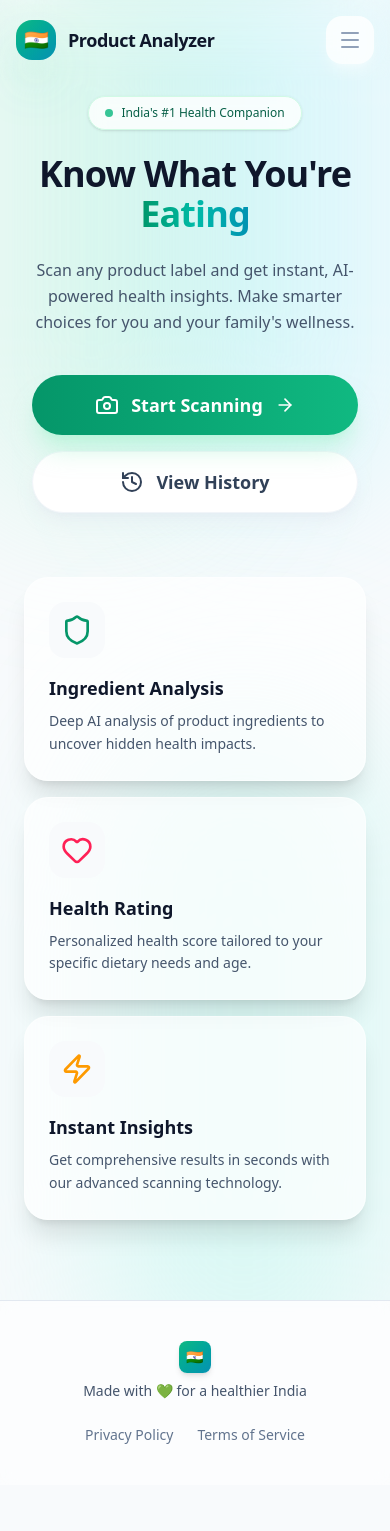
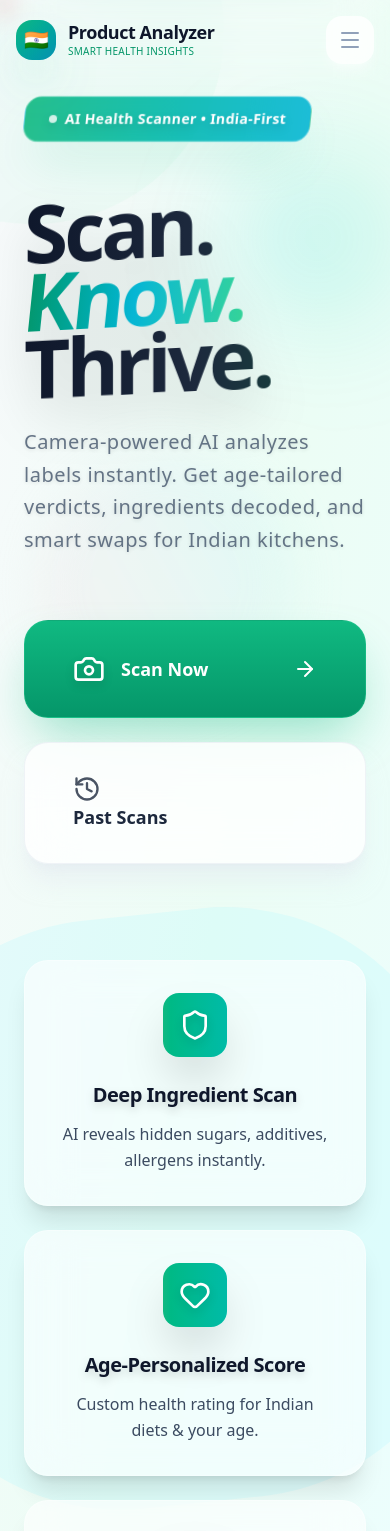
Before and after one commit to ShubhamPP04/product-analyzer, a Next.js app: page / in a window 390 px wide. Shown: the top 1531 px of the page. Before the commit the page ends 1485 px from the top, so only its background shows below. Built offline with nearby package versions, Linux system fonts and the light colour scheme.

Commit message:
feat: enhance animations and UI responsiveness across components

```diff
--- a/src/app/globals.css
+++ b/src/app/globals.css
@@ -67,39 +67,66 @@
 
 /* Custom Animations */
 @keyframes blob {
-  0% { transform: translate(0px, 0px) scale(1); }
+  0%, 100% { transform: translate(0, 0) scale(1); }
   33% { transform: translate(30px, -50px) scale(1.1); }
-  66% { transform: translate(-20px, 20px) scale(0.9); }
-  100% { transform: translate(0px, 0px) scale(1); }
+  66% { transform: translate(-20px, 20px) scale(0.95); }
 }
 
-.animate-blob {
-  animation: blob 7s infinite;
+@keyframes float {
+  0%, 100% { transform: translateY(0); }
+  50% { transform: translateY(-20px); }
 }
 
-.animation-delay-2000 {
-  animation-delay: 2s;
+@keyframes spin-slow {
+  from { transform: rotate(0deg); }
+  to { transform: rotate(360deg); }
 }
 
-.animation-delay-4000 {
-  animation-delay: 4s;
+@keyframes ping-slow {
+  0%, 100% { transform: scale(1); opacity: 1; }
+  50% { transform: scale(1.2); opacity: 0.5; }
 }
 
+.animate-blob { animation: blob 7s infinite; }
+.animation-delay-2000 { animation-delay: 2s; }
+.animate-float { animation: float 6s ease-in-out infinite; }
+.animate-spin-slow { animation: spin-slow 20s linear infinite; }
+.animate-ping-slow { animation: ping-slow 3s infinite; }
+
 @keyframes fade-in-up {
-  0% {
-    opacity: 0;
-    transform: translateY(20px);
-  }
-  100% {
-    opacity: 1;
-    transform: translateY(0);
-  }
+  0% { opacity: 0; transform: translateY(20px); }
+  100% { opacity: 1; transform: translateY(0); }
 }
 
-.animate-fade-in-up {
-  animation: fade-in-up 0.8s cubic-bezier(0.16, 1, 0.3, 1) forwards;
-}
-
+.animate-fade-in-up { animation: fade-in-up 0.8s cubic-bezier(0.16, 1, 0.3, 1) forwards; }
 .delay-100 { animation-delay: 100ms; }
 .delay-200 { animation-delay: 200ms; }
 .delay-300 { animation-delay: 300ms; }
+
+.biotech-terminal { font-family: "Rajdhani", "Orbitron", monospace; }
+.matrix-rain { background: linear-gradient(to bottom, transparent 0%, rgba(6, 184, 129, 0.03) 50%, transparent 100%); animation: matrix 20s linear infinite; }
+@keyframes matrix { 0% { background-position: 0 100%; } 100% { background-position: 0 0; } }
+.bg-scan-lines { background-image: linear-gradient(to bottom, transparent 49%, rgba(6, 184, 129, 0.05) 50%, transparent 51%), linear-gradient(to right, transparent 49%, rgba(6, 184, 129, 0.03) 50%, transparent 51%); background-size: 100% 4px, 4px 100%; }
+.glitch-hover { animation: glitch 0.3s infinite; }
+@keyframes glitch { 0%, 100% { transform: translate(0); } 20% { transform: translate(-1px, 1px); } 40% { transform: translate(-1px, -1px); } 60% { transform: translate(1px, 1px); } 80% { transform: translate(1px, -1px); } }
+.animate-terminal-flicker { animation: flicker 0.15s infinite alternate; }
+@keyframes flicker { 0% { opacity: 1; } 50% { opacity: 0.95; } 100% { opacity: 1; } }
+.animate-terminal-type { animation: type 3s steps(40) infinite; }
+@keyframes type { 0% { width: 0; } 100% { width: 100%; } }
+.crt-glow { text-shadow: 0 0 10px rgba(6, 184, 129, 0.5), 0 0 20px rgba(6, 184, 129, 0.3); }
+@keyframes scanline { 0% { transform: translateX(-100%); } 100% { transform: translateX(100%); } }
+@keyframes ping-fine { 0%, 100% { transform: scale(1); opacity: 1; } 50% { transform: scale(1.1); opacity: 0.6; } }
+.pulse-slow { animation: pulse 4s cubic-bezier(0.4, 0, 0.6, 1) infinite; }
+.spin-slow { animation: spin-slow 20s linear infinite; }
+.ping-slow { animation: ping-slow 3s infinite; }
+.float { animation: float 6s ease-in-out infinite; }
+.cursor-glow { transition: all 0.2s ease-out; }
+.terminal-button:hover .scanline { animation: scanline 1s linear infinite; }
+
+.btn-touch {
+  min-height: 44px;
+  min-width: 44px;
+  display: inline-flex;
+  align-items: center;
+  justify-content: center;
+}
--- a/src/app/layout.tsx
+++ b/src/app/layout.tsx
@@ -16,6 +16,7 @@ const geistMono = Geist_Mono({
 export const metadata: Metadata = {
   title: "Product Health Analyzer - India",
   description: "Analyze product ingredients for health insights tailored to your age. Made for India.",
+  viewport: 'width=device-width, initial-scale=1, maximum-scale=5, user-scalable=no',
   icons: {
     icon: [
       { url: '/favicon.svg', type: 'image/svg+xml' },
--- a/src/app/page.tsx
+++ b/src/app/page.tsx
@@ -1,100 +1,133 @@
 'use client';
 
-import { ArrowRight, Camera, History, Heart, Shield, Zap, CheckCircle2 } from 'lucide-react';
-import Link from 'next/link';
-import { useState, useEffect } from 'react';
+import { ArrowRight, Camera, History, Shield, Heart, Zap } from "lucide-react";
+import Link from "next/link";
+import { useState, useEffect } from "react";
 
 export default function Home() {
   const [isVisible, setIsVisible] = useState(false);
+  const [mousePos, setMousePos] = useState({ x: 0, y: 0 });
 
   useEffect(() => {
     setIsVisible(true);
+    const handleMouseMove = (e: MouseEvent) => {
+      setMousePos({ x: e.clientX, y: e.clientY });
+    };
+    window.addEventListener("mousemove", handleMouseMove);
+    return () => window.removeEventListener("mousemove", handleMouseMove);
   }, []);
 
   const features = [
     {
-      icon: <Shield className="h-8 w-8 text-emerald-600" />,
-      title: "Ingredient Analysis",
-      description: "Deep AI analysis of product ingredients to uncover hidden health impacts."
+      icon: Shield,
+      title: "Deep Ingredient Scan",
+      description: "AI reveals hidden sugars, additives, allergens instantly."
     },
     {
-      icon: <Heart className="h-8 w-8 text-rose-500" />,
-      title: "Health Rating",
-      description: "Personalized health score tailored to your specific dietary needs and age."
+      icon: Heart,
+      title: "Age-Personalized Score",
+      description: "Custom health rating for Indian diets & your age."
     },
     {
-      icon: <Zap className="h-8 w-8 text-amber-500" />,
-      title: "Instant Insights",
-      description: "Get comprehensive results in seconds with our advanced scanning technology."
+      icon: Zap,
+      title: "Instant Verdict",
+      description: "Take/avoid/think advice with actionable swaps."
     }
   ];
 
+  const cursorStyle = {
+    left: `${mousePos.x}px`,
+    top: `${mousePos.y}px`
+  };
+
   return (
-    <div className="min-h-screen bg-[#f8fafc] overflow-hidden">
+    <div className="min-h-screen bg-gradient-to-br from-slate-50 via-emerald-50 to-cyan-50 overflow-hidden relative">
+      {/* Custom Cursor */}
+      <div
+        className="fixed w-2 h-2 bg-gradient-to-r from-emerald-500 to-cyan-500 rounded-full z-50 mix-blend-difference pointer-events-none transition-all duration-300 opacity-60 blur-sm scale-150 cursor-follow"
+        style={cursorStyle}
+      />
+
       <main className="relative pt-24 sm:pt-32 pb-20 sm:pb-24">
-        {/* Decorative Background */}
-        <div className="absolute top-0 left-0 w-full h-full overflow-hidden pointer-events-none">
-          <div className="absolute top-[-10%] left-[-10%] w-[70%] sm:w-[50%] h-[50%] bg-emerald-200/30 rounded-full mix-blend-multiply filter blur-[80px] sm:blur-[120px] animate-blob" />
-          <div className="absolute top-[-10%] right-[-10%] w-[70%] sm:w-[50%] h-[50%] bg-cyan-200/30 rounded-full mix-blend-multiply filter blur-[80px] sm:blur-[120px] animate-blob animation-delay-2000" />
-          <div className="absolute bottom-[-10%] left-[20%] w-[70%] sm:w-[50%] h-[50%] bg-teal-200/30 rounded-full mix-blend-multiply filter blur-[80px] sm:blur-[120px] animate-blob animation-delay-4000" />
+        {/* Dynamic Background */}
+        <div className="absolute inset-0 overflow-hidden">
+          <div className="absolute -top-40 -left-40 w-96 h-96 bg-emerald-200/20 rounded-[60%] rotate-12 pulse-slow" />
+          <div className="absolute top-1/2 right-[-20%] w-[70vh] h-[70vh] bg-cyan-200/20 rounded-[40%] -rotate-6 pulse delay-2000" />
+          <div className="absolute -bottom-40 left-1/4 w-80 h-80 bg-gradient-to-br from-teal-200/30 to-emerald-300/20 rounded-full blur-3xl float" />
+          <div className="absolute top-1/4 right-1/4 w-64 h-64 bg-gradient-to-tl from-rose-200/20 to-cyan-200/20 rounded-[50%] blur-xl spin-slow" />
         </div>
 
-        <div className="container mx-auto px-4 relative z-10">
-          <div className={`max-w-5xl mx-auto text-center transition-all duration-1000 ease-out ${isVisible ? 'opacity-100 translate-y-0' : 'opacity-0 translate-y-10'}`}>
+        <div className="container mx-auto px-6 lg:px-12 relative z-10">
+          <div className={`max-w-7xl mx-auto transition-all duration-[1200ms] cubic-bezier(0.23,1,0.32,1) ${isVisible ? 'opacity-100 translate-y-0' : 'opacity-0 translate-y-20'}`}>
 
             {/* Badge */}
-            <div className="inline-flex items-center gap-2 bg-white/80 backdrop-blur-sm px-4 py-2 rounded-full border border-emerald-100 shadow-sm mb-6 sm:mb-8 animate-fade-in-up">
-              <span className="flex h-2 w-2 rounded-full bg-emerald-500 animate-pulse"></span>
-              <span className="text-xs sm:text-sm font-medium text-emerald-800">India&apos;s #1 Health Companion</span>
+            <div className="flex flex-col lg:flex-row items-start lg:items-center gap-4 mb-12 lg:mb-16 -skew-x-3 lg:hover:skew-x-0 transition-transform duration-500 group">
+              <div className="bg-gradient-to-r from-emerald-500/90 to-cyan-500/90 backdrop-blur-xl px-6 py-3 rounded-2xl border border-white/30 shadow-2xl shadow-emerald-500/20 -skew-x-3 group-hover:skew-x-0">
+                <span className="text-sm font-bold text-white drop-shadow-lg tracking-wide flex items-center gap-2">
+                  <div className="w-2 h-2 bg-white/80 rounded-full ping-slow" />
+                  AI Health Scanner • India-First
+                </span>
+              </div>
             </div>
 
-            {/* Hero Heading */}
-            <h1 className="text-4xl sm:text-5xl md:text-7xl lg:text-8xl font-bold tracking-tight text-slate-900 mb-6 sm:mb-8 leading-[1.1] animate-fade-in-up delay-100">
-              Know What You&apos;re{' '}
-              <span className="text-transparent bg-clip-text bg-gradient-to-r from-emerald-600 via-teal-500 to-cyan-600">
-                Eating
-              </span>
-            </h1>
+            {/* Hero */}
+            <div className="mb-16 lg:mb-24">
+              <div className="relative">
+                <h1 className="text-[5rem] lg:text-[9rem] xl:text-[10rem] font-black tracking-[-0.05em] text-slate-900 leading-[0.85] mb-8 -skew-y-3 hover:skew-y-0 transition-all duration-700 bg-gradient-to-r from-slate-900 via-slate-800 to-emerald-900 bg-clip-text text-transparent drop-shadow-2xl">
+                  Scan.
+                  <br />
+                  <span className="text-transparent bg-gradient-to-r from-emerald-600 via-cyan-500 to-emerald-400 bg-clip-text drop-shadow-3xl -skew-x-6 inline-block">
+                    Know.
+                  </span>
+                  <br />
+                  Thrive.
+                </h1>
+                <div className="absolute -top-4 -right-4 w-32 h-32 bg-gradient-to-br from-emerald-400/30 to-cyan-400/30 rounded-full blur-3xl spin-slow -z-10" />
+              </div>
+              <p className="text-xl lg:text-2xl font-light text-slate-600/90 max-w-2xl leading-relaxed tracking-wide mb-12 opacity-90 drop-shadow-sm">
+                Camera-powered AI analyzes labels instantly. Get age-tailored verdicts, ingredients decoded,
+                and smart swaps for Indian kitchens.
+              </p>
+            </div>
 
-            {/* Hero Description */}
-            <p className="max-w-2xl mx-auto text-base sm:text-lg md:text-xl text-slate-600 mb-10 sm:mb-12 leading-relaxed animate-fade-in-up delay-200 px-4">
-              Scan any product label and get instant, AI-powered health insights.
-              Make smarter choices for you and your family&apos;s wellness.
-            </p>
-
-            {/* CTA Buttons */}
-            <div className="flex flex-col sm:flex-row gap-4 sm:gap-5 justify-center mb-16 sm:mb-24 animate-fade-in-up delay-300 px-4 sm:px-0">
+            {/* CTAs */}
+            <div className="flex flex-col lg:flex-row gap-6 mb-24 lg:mb-32 items-stretch lg:items-center">
               <Link
                 href="/analyzer"
-                className="group relative flex items-center justify-center gap-3 rounded-full bg-gradient-to-r from-emerald-600 to-emerald-500 px-8 py-4 text-lg font-semibold text-white shadow-xl shadow-emerald-200/50 transition-all duration-300 hover:shadow-2xl hover:shadow-emerald-300/50 hover:-translate-y-1 overflow-hidden w-full sm:w-auto"
+                className="group relative flex-1 lg:flex-none bg-gradient-to-b from-emerald-500 to-emerald-600 text-white font-bold text-lg px-12 py-8 rounded-3xl shadow-2xl shadow-emerald-500/40 hover:shadow-emerald-600/60 hover:-translate-y-3 transition-all duration-500 overflow-hidden border border-emerald-400/30 backdrop-blur-md"
               >
-                <div className="absolute inset-0 bg-white/20 translate-y-full group-hover:translate-y-0 transition-transform duration-300" />
-                <Camera className="h-6 w-6" />
-                <span>Start Scanning</span>
-                <ArrowRight className="h-5 w-5 transition-transform group-hover:translate-x-1" />
+                <div className="absolute inset-0 bg-white/10 -skew-y-6 rotate-1 scale-110 opacity-0 group-hover:opacity-100 group-hover:scale-100 group-hover:rotate-0 transition-all duration-700" />
+                <div className="relative flex items-center gap-4">
+                  <Camera className="h-8 w-8 drop-shadow-lg group-hover:scale-110 transition-transform" />
+                  <span>Scan Now</span>
+                  <ArrowRight className="h-6 w-6 ml-auto group-hover:translate-x-2 transition-transform" />
+                </div>
               </Link>
-
               <Link
                 href="/history"
-                className="group flex items-center justify-center gap-3 rounded-full bg-white px-8 py-4 text-lg font-semibold text-slate-700 shadow-lg shadow-slate-200/50 border border-slate-100 transition-all duration-300 hover:shadow-xl hover:shadow-slate-300/50 hover:-translate-y-1 hover:text-emerald-600 w-full sm:w-auto"
+                className="group flex-1 lg:flex-none justify-center items-center gap-4 bg-white/80 backdrop-blur-xl rounded-3xl px-12 py-8 font-bold text-lg text-slate-800 shadow-xl shadow-slate-200/50 hover:shadow-2xl hover:shadow-emerald-300/30 hover:text-emerald-600 border border-slate-200/50 hover:border-emerald-300/50 transition-all duration-500 hover:-translate-y-2"
               >
-                <History className="h-6 w-6 transition-colors group-hover:text-emerald-600" />
-                <span>View History</span>
+                <History className="h-7 w-7 opacity-80 group-hover:opacity-100 group-hover:rotate-12 transition-all" />
+                Past Scans
               </Link>
             </div>
 
-            {/* Features Grid */}
-            <div className="grid grid-cols-1 md:grid-cols-3 gap-4 sm:gap-6 max-w-6xl mx-auto animate-fade-in-up delay-300 px-2 sm:px-0">
+            {/* Features */}
+            <div className="grid grid-cols-1 md:grid-cols-3 gap-6 md:gap-8 h-fit">
               {features.map((feature, index) => (
                 <div
                   key={index}
-                  className="glass-panel rounded-3xl p-6 sm:p-8 text-left transition-all duration-300 hover:-translate-y-2 hover:shadow-2xl group"
+                  className="group relative rounded-3xl p-8 md:p-10 backdrop-blur-xl bg-white/60 border border-white/30 shadow-xl hover:shadow-2xl hover:shadow-emerald-300/50 transition-all duration-500 hover:-translate-y-4 h-full flex flex-col justify-between cursor-pointer overflow-hidden"
                 >
-                  <div className="mb-4 sm:mb-6 inline-flex p-3 sm:p-4 rounded-2xl bg-slate-50 group-hover:bg-white group-hover:shadow-md transition-all duration-300">
-                    {feature.icon}
+                  <div className="absolute inset-0 bg-gradient-to-br from-emerald-50/70 to-cyan-50/70 opacity-0 group-hover:opacity-100 transition-all duration-700 -z-10" />
+                  <div className="w-16 h-16 md:w-20 md:h-20 bg-gradient-to-r from-emerald-500 to-teal-500 rounded-2xl flex items-center justify-center mb-6 shadow-2xl group-hover:scale-110 transition-all duration-500 mx-auto">
+                    <feature.icon className="h-8 w-8 md:h-10 md:w-10 text-white drop-shadow-lg" />
                   </div>
-                  <h3 className="text-lg sm:text-xl font-bold text-slate-900 mb-2 sm:mb-3 group-hover:text-emerald-700 transition-colors">{feature.title}</h3>
-                  <p className="text-sm sm:text-base text-slate-600 leading-relaxed">{feature.description}</p>
+                  <div>
+                    <h3 className="text-xl md:text-2xl font-black text-slate-900 mb-3 md:mb-4 tracking-tight group-hover:text-emerald-600 transition-all drop-shadow-lg text-center">{feature.title}</h3>
+                    <p className="text-base md:text-lg text-slate-700 leading-relaxed text-center opacity-95">{feature.description}</p>
+                  </div>
+                  <div className="absolute bottom-4 right-4 w-20 h-20 bg-white/40 rounded-2xl backdrop-blur-sm opacity-0 group-hover:opacity-100 transition-all duration-500 scale-75" />
                 </div>
               ))}
             </div>
@@ -102,24 +135,22 @@ export default function Home() {
         </div>
       </main>
 
-      <footer className="py-10 sm:py-12 border-t border-slate-200 bg-white/50 backdrop-blur-sm">
-        <div className="container mx-auto px-4">
-          <div className="flex flex-col md:flex-row justify-between items-center gap-6 text-center md:text-left">
-            <div className="flex flex-col sm:flex-row items-center gap-2 sm:gap-3">
-              <div className="h-8 w-8 rounded-lg bg-gradient-to-br from-emerald-500 to-cyan-600 flex items-center justify-center text-white font-bold text-sm shadow-md">
-                🇮🇳
+      <footer className="relative py-16 bg-gradient-to-t from-slate-50/50 to-transparent backdrop-blur-xl border-t border-white/30 overflow-hidden">
+        <div className="absolute inset-0 bg-grid-pattern opacity-5" />
+        <div className="container mx-auto px-6 lg:px-12 relative z-10">
+          <div className="flex flex-col lg:flex-row justify-between items-center gap-8 text-center lg:text-left">
+            <div className="flex items-center gap-4">
+              <div className="w-14 h-14 rounded-2xl bg-gradient-to-br from-emerald-500 to-cyan-600 flex items-center justify-center shadow-2xl border-4 border-white/50">
+                <span className="text-2xl font-bold">🇮🇳</span>
               </div>
-              <p className="text-sm font-medium text-slate-600">
-                Made with 💚 for a healthier India
-              </p>
+              <div>
+                <h4 className="text-xl font-bold text-slate-900 mb-1">Product Analyzer</h4>
+                <p className="text-emerald-600 font-semibold">Scan Smart, Eat Healthy</p>
+              </div>
             </div>
-            <div className="flex gap-6 sm:gap-8">
-              <Link href="/privacy" className="text-sm font-medium text-slate-500 hover:text-emerald-600 transition-colors">
-                Privacy Policy
-              </Link>
-              <Link href="/terms" className="text-sm font-medium text-slate-500 hover:text-emerald-600 transition-colors">
-                Terms of Service
-              </Link>
+            <div className="flex gap-8 text-sm font-medium">
+              <Link href="/privacy" className="text-slate-600 hover:text-emerald-600 transition-all hover:underline underline-offset-4">Privacy</Link>
+              <Link href="/terms" className="text-slate-600 hover:text-emerald-600 transition-all hover:underline underline-offset-4">Terms</Link>
             </div>
           </div>
         </div>
--- a/src/components/AnalysisResult.tsx
+++ b/src/components/AnalysisResult.tsx
@@ -51,12 +51,6 @@ export default function AnalysisResult({ analysis, age, onAnalyzeAnother, onEdit
 
   const meta = verdictMeta[analysis.momVerdict] ?? verdictMeta.think_twice;
   const VerdictIcon = meta.icon;
-
-  const getHealthColor = (score: number) => {
-    if (score >= 70) return 'text-emerald-600';
-    if (score >= 40) return 'text-amber-600';
-    return 'text-rose-600';
-  };
 
   const getHealthBgColor = (score: number) => {
     if (score >= 70) return 'bg-emerald-100 text-emerald-800';
--- a/src/components/CameraCapture.tsx
+++ b/src/components/CameraCapture.tsx
@@ -2,7 +2,7 @@
 
 import { useRef, useState, useCallback } from 'react';
 import Webcam from 'react-webcam';
-import { Camera, RefreshCw, ArrowLeft, Check, SwitchCamera, ScanLine } from 'lucide-react';
+import { Camera, RefreshCw, ArrowLeft, Check, SwitchCamera } from 'lucide-react';
 
 interface CameraCaptureProps {
   onCapture: (imageData: string) => void;
--- a/src/components/Navbar.tsx
+++ b/src/components/Navbar.tsx
@@ -49,12 +49,12 @@ export default function Navbar() {
               </div>
               <div className="block">
                 <h1 className="text-lg sm:text-xl font-bold text-slate-900 tracking-tight leading-tight">Product Analyzer</h1>
-                <p className="text-[10px] sm:text-xs font-medium text-emerald-600 tracking-wide uppercase hidden sm:block">Smart Health Insights</p>
+                <p className="text-[10px] sm:text-xs font-medium text-emerald-600 tracking-wide uppercase">Smart Health Insights</p>
               </div>
             </Link>
 
             {/* Desktop Navigation */}
-            <div className="hidden md:flex items-center gap-3 bg-white/80 backdrop-blur-2xl rounded-3xl p-2.5 shadow-2xl shadow-white/30 backdrop-blur-md">
+            <div className="hidden lg:flex items-center gap-3 bg-white/80 backdrop-blur-2xl rounded-3xl p-2.5 shadow-2xl shadow-white/30 backdrop-blur-md">
               {navItems.map((item) => {
                 const Icon = item.icon;
                 const active = isActive(item.href);
@@ -74,10 +74,10 @@ export default function Navbar() {
               })}
             </div>
 
-            {/* Mobile Menu Button */}
+            {/* Mobile Menu Button - Hidden on desktop */}
             <button
               onClick={() => setMobileMenuOpen(!mobileMenuOpen)}
-              className="md:hidden relative z-50 rounded-2xl p-3 text-slate-400 bg-white/80 backdrop-blur-xl border-transparent hover:bg-white/90 hover:text-emerald-600 transition-all duration-300 shadow-lg shadow-white/40 hover:shadow-xl hover:shadow-emerald-100/50 active:scale-95"
+              className="relative z-50 rounded-2xl p-3 btn-touch text-slate-400 bg-white/80 backdrop-blur-xl border-transparent hover:bg-white/90 hover:text-emerald-600 transition-all duration-300 shadow-lg shadow-white/40 hover:shadow-xl hover:shadow-emerald-100/50 active:scale-95 block lg:!hidden"
               aria-label="Toggle menu"
             >
               {mobileMenuOpen ? (
@@ -92,14 +92,14 @@ export default function Navbar() {
 
       {/* Mobile Navigation Overlay */}
       <div
-        className={`fixed inset-0 z-40 bg-white/20 backdrop-blur-2xl transition-all duration-500 md:hidden ${mobileMenuOpen ? 'opacity-100 pointer-events-auto' : 'opacity-0 pointer-events-none'
+        className={`fixed inset-0 z-40 bg-white/20 backdrop-blur-2xl transition-all duration-500 lg:hidden ${mobileMenuOpen ? 'opacity-100 pointer-events-auto' : 'opacity-0 pointer-events-none'
           }`}
         onClick={() => setMobileMenuOpen(false)}
       />
 
       {/* Mobile Navigation Menu */}
       <div
-        className={`fixed top-0 left-0 right-0 z-40 bg-white/95 backdrop-blur-2xl shadow-2xl shadow-white/50 transition-transform duration-500 ease-out md:hidden pt-24 pb-8 rounded-b-4xl ${mobileMenuOpen ? 'translate-y-0' : '-translate-y-full'
+        className={`fixed top-0 left-0 right-0 z-40 bg-white/95 backdrop-blur-2xl shadow-2xl shadow-white/50 transition-transform duration-500 ease-out lg:hidden pt-24 pb-8 rounded-b-4xl ${mobileMenuOpen ? 'translate-y-0' : '-translate-y-full'
           }`}
       >
         <div className="container mx-auto px-4">
```
